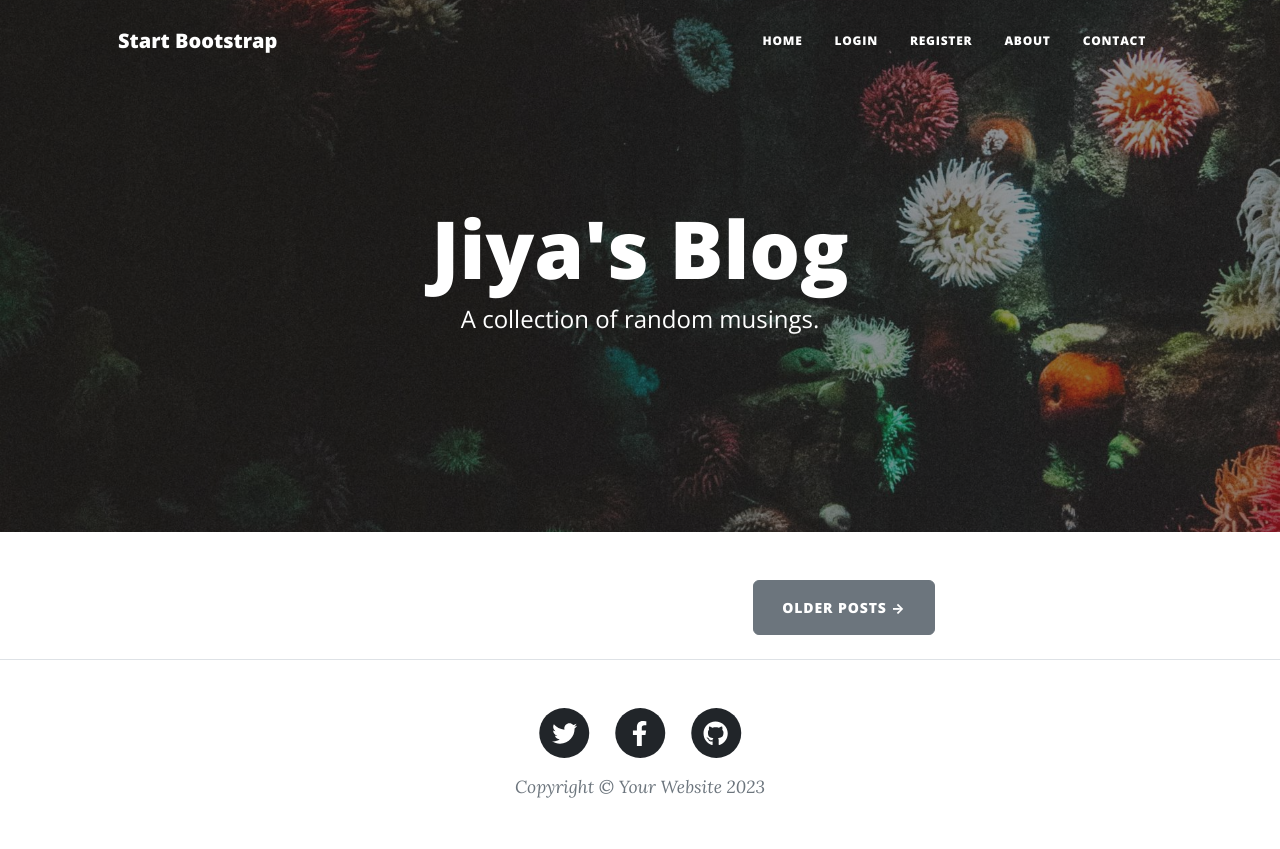
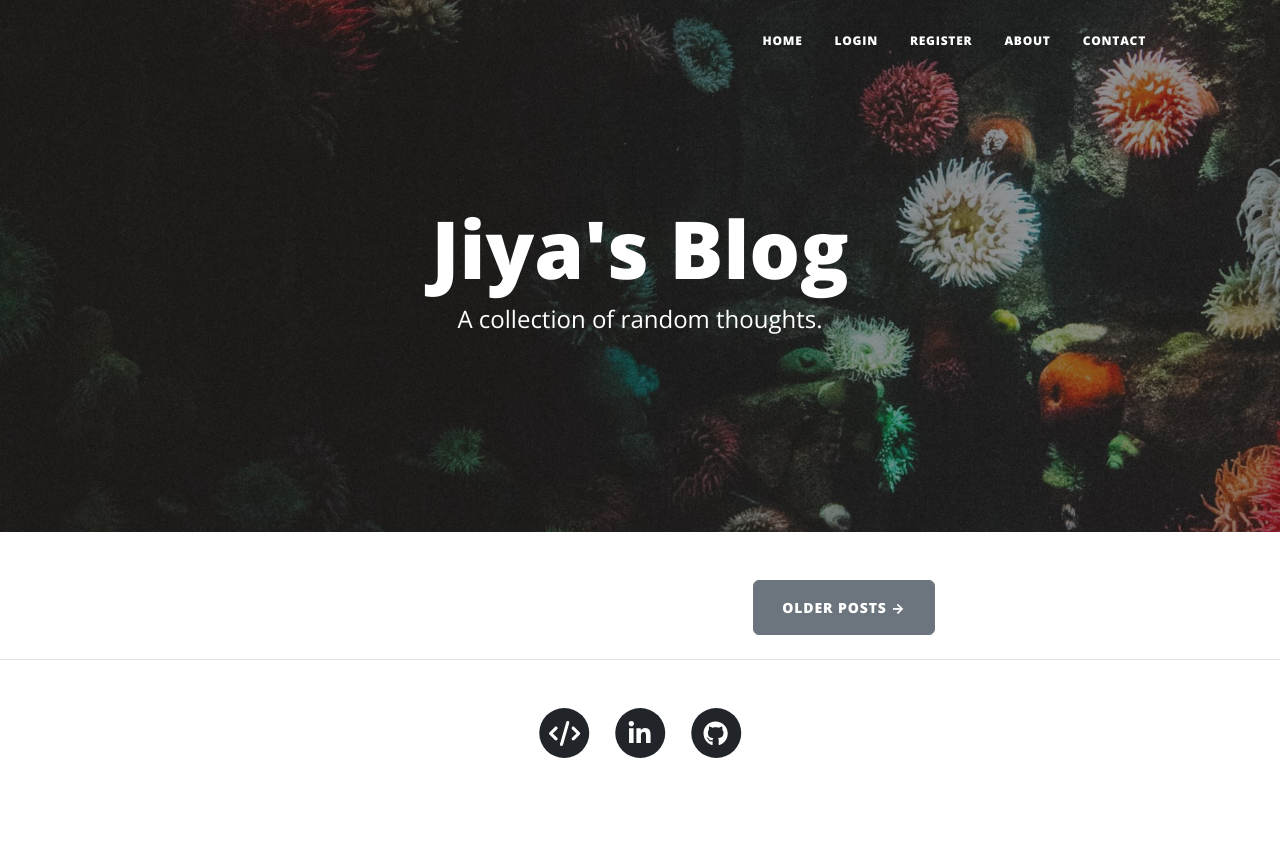
Before and after one commit to Jiya-Wakde/BLOG-Website, a Flask app: page / in a window 1280 px wide. After the commit the page ends 758 px from the top, so only its background shows below. Run offline with Flask 3, Linux system fonts and the light colour scheme; data that the repository does not hold is empty; some libraries are stand-ins or nearby versions.

Commit message:
Edit in footer and header

```diff
--- a/templates/footer.html
+++ b/templates/footer.html
@@ -5,23 +5,23 @@
                   <div class="col-md-10 col-lg-8 col-xl-7">
                       <ul class="list-inline text-center">
                           <li class="list-inline-item">
-                              <a href="#!">
+                              <a href="https://replit.com/@jiyawakde">
                                   <span class="fa-stack fa-lg">
                                       <i class="fas fa-circle fa-stack-2x"></i>
-                                      <i class="fab fa-twitter fa-stack-1x fa-inverse"></i>
+                                      <i class="fas fa-code fa-stack-1x fa-inverse"></i>
                                   </span>
                               </a>
                           </li>
                           <li class="list-inline-item">
-                              <a href="#!">
+                              <a href="https://www.linkedin.com/in/jiya-wakde/">
                                   <span class="fa-stack fa-lg">
                                       <i class="fas fa-circle fa-stack-2x"></i>
-                                      <i class="fab fa-facebook-f fa-stack-1x fa-inverse"></i>
+                                      <i class="fab fa-linkedin-in fa-stack-1x fa-inverse"></i>
                                   </span>
                               </a>
                           </li>
                           <li class="list-inline-item">
-                              <a href="#!">
+                              <a href="https://github.com/Jiya-Wakde">
                                   <span class="fa-stack fa-lg">
                                       <i class="fas fa-circle fa-stack-2x"></i>
                                       <i class="fab fa-github fa-stack-1x fa-inverse"></i>
@@ -29,7 +29,6 @@
                               </a>
                           </li>
                       </ul>
-                      <div class="small text-center text-muted fst-italic">Copyright &copy; Your Website 2023</div>
                   </div>
               </div>
           </div>
--- a/templates/header.html
+++ b/templates/header.html
@@ -44,7 +44,6 @@
     <!-- Navigation-->
     <nav class="navbar navbar-expand-lg navbar-light" id="mainNav">
       <div class="container px-4 px-lg-5">
-        <a class="navbar-brand" href="/">Start Bootstrap</a>
         <button
           class="navbar-toggler"
           type="button"
--- a/templates/index.html
+++ b/templates/index.html
@@ -10,7 +10,7 @@
       <div class="col-md-10 col-lg-8 col-xl-7">
         <div class="site-heading">
           <h1>Jiya's Blog</h1>
-          <span class="subheading">A collection of random musings.</span>
+          <span class="subheading">A collection of random thoughts.</span>
         </div>
       </div>
     </div>
```
